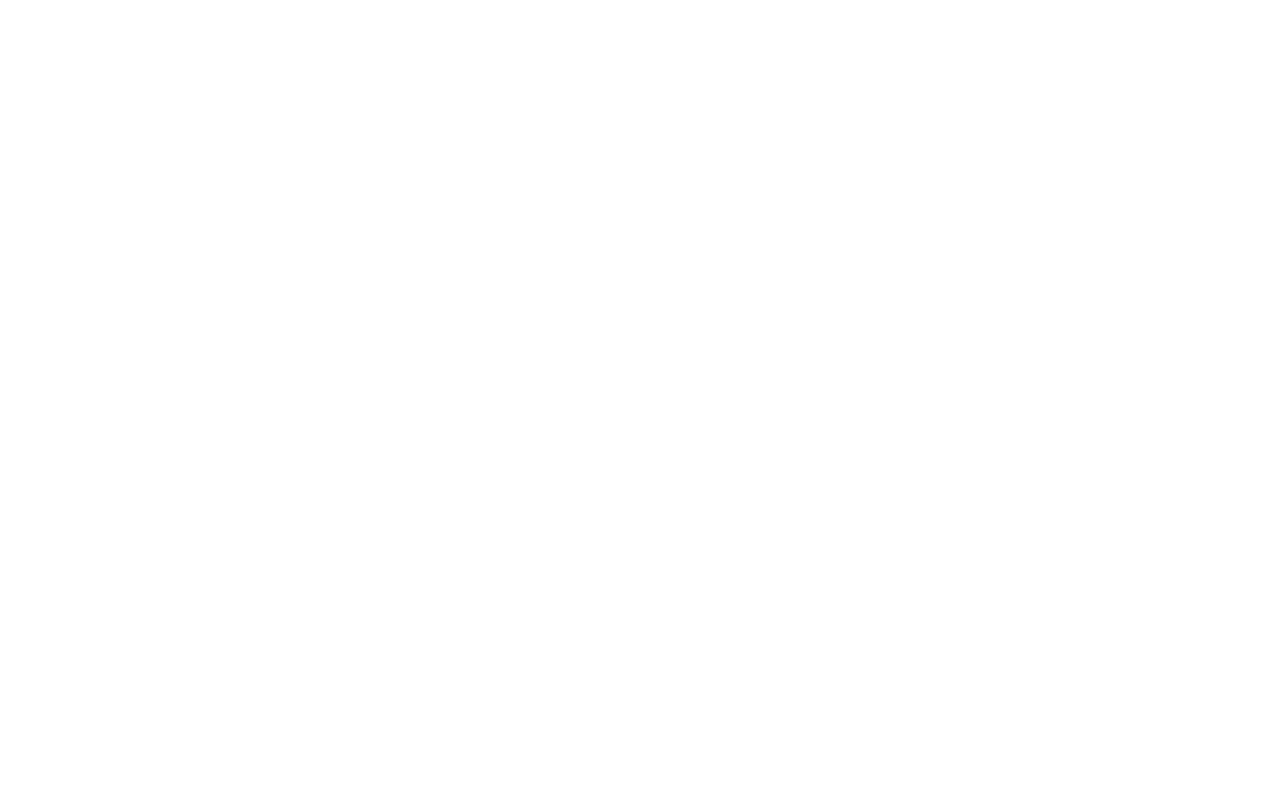
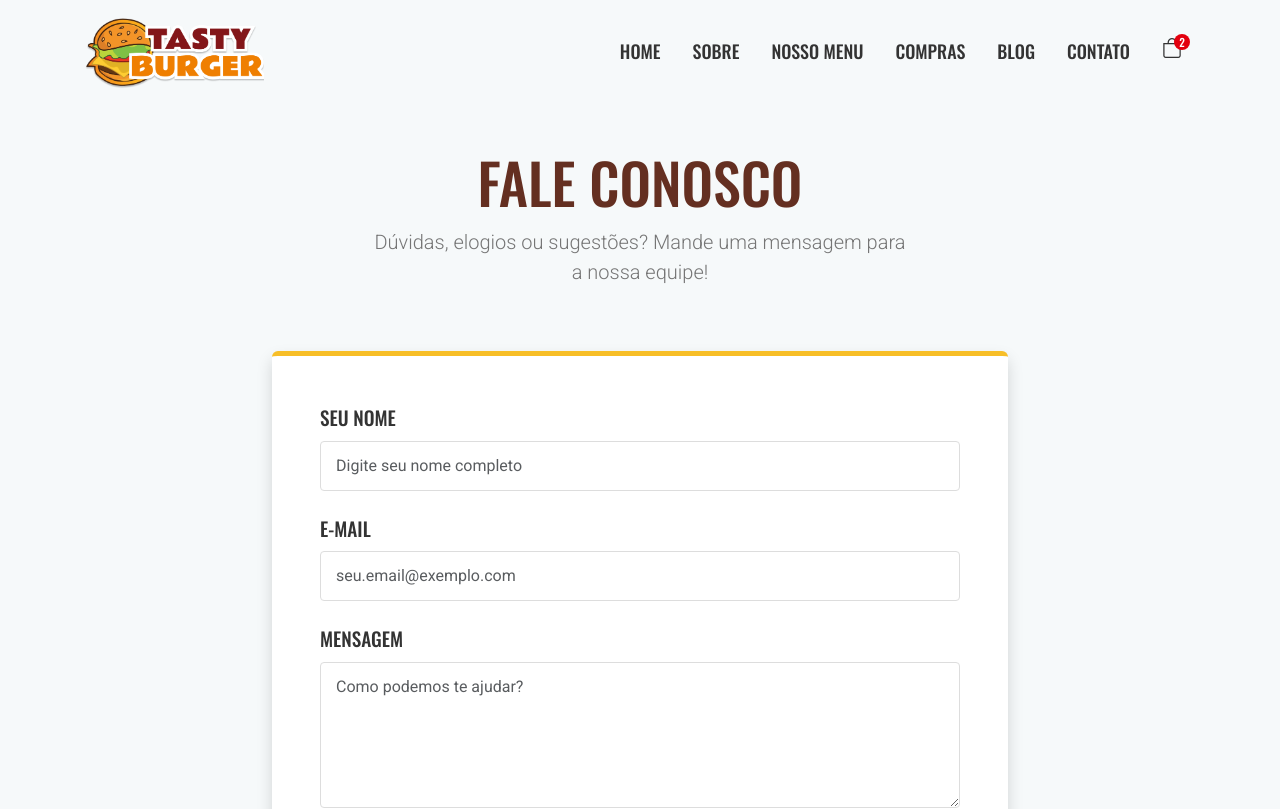
Before and after one commit to Wanderson-A-Timoteo/food-app, a React (Create React App) app: page /contact in a window 1280 px wide. Before the commit this address had no page. Shown: the top 809 px of the page. Built offline with nearby package versions, Linux system fonts and the light colour scheme.

Commit message:
feat: cria pagina Contato com formulario funcional usando useState e React Bootstrap

```diff
--- a/src/App.js
+++ b/src/App.js
@@ -3,6 +3,7 @@
 import Home from "./pages/Home/Home";
 import About from "./pages/About/About";
 import Menu from "./pages/Menu/Menu";
+import Contact from "./pages/Contact/Contact";
 
 function App() {
   return (
@@ -11,6 +12,7 @@
         <Route path="/" element={<Home />} />
         <Route path="/about" element={<About />} />
         <Route path="/menu" element={<Menu />} />
+        <Route path="/contact" element={<Contact />} />
       </Routes>
     </Router>
   );
--- /dev/null
+++ b/src/pages/Contact/Contact.js
@@ -0,0 +1,112 @@
+import React, { useState } from "react";
+import Layout from "../../components/Layouts/Layout";
+import { Container, Row, Col, Form, Button } from "react-bootstrap";
+import "../../styles/ContactStyle.css";
+
+function Contact() {
+  const [formData, setFormData] = useState({
+    name: "",
+    email: "",
+    message: "",
+  });
+
+  const [isSubmitted, setIsSubmitted] = useState(false);
+
+  // Função para atualizar o estado conforme o usuário digita
+  const handleChange = (e) => {
+    const { name, value } = e.target;
+    setFormData({ ...formData, [name]: value });
+  };
+
+  // Função disparada ao enviar o formulário
+  const handleSubmit = (e) => {
+    e.preventDefault();
+    console.log("Mensagem enviada com sucesso:", formData);
+    setIsSubmitted(true);
+
+    // Limpa o formulário
+    setFormData({ name: "", email: "", message: "" });
+
+    // Esconde a mensagem de sucesso após 5 segundos
+    setTimeout(() => {
+      setIsSubmitted(false);
+    }, 5000);
+  };
+
+  return (
+    <Layout>
+      <section className="contact_page_section pt-5 pb-5">
+        <Container>
+          <Row className="justify-content-center mt-5 mb-5">
+            <Col md={8} lg={6} className="text-center">
+              <h2 className="title_contact">Fale Conosco</h2>
+              <p className="subtitle_contact">
+                Dúvidas, elogios ou sugestões? Mande uma mensagem para a nossa equipe!
+              </p>
+            </Col>
+          </Row>
+
+          <Row className="justify-content-center">
+            <Col md={10} lg={8}>
+              <div className="contact_form_wrapper p-4 p-md-5 rounded shadow">
+                {isSubmitted ? (
+                  <div className="alert alert-success text-center" role="alert">
+                    <h4 className="alert-heading">Mensagem Enviada!</h4>
+                    <p>Obrigado por entrar em contato, {formData.name}. Nossa equipe retornará em breve.</p>
+                  </div>
+                ) : (
+                  <Form onSubmit={handleSubmit}>
+                    <Form.Group className="mb-4" controlId="formBasicName">
+                      <Form.Label>Seu Nome</Form.Label>
+                      <Form.Control
+                        type="text"
+                        placeholder="Digite seu nome completo"
+                        name="name"
+                        value={formData.name}
+                        onChange={handleChange}
+                        required
+                      />
+                    </Form.Group>
+
+                    <Form.Group className="mb-4" controlId="formBasicEmail">
+                      <Form.Label>E-mail</Form.Label>
+                      <Form.Control
+                        type="email"
+                        placeholder="seu.email@exemplo.com"
+                        name="email"
+                        value={formData.email}
+                        onChange={handleChange}
+                        required
+                      />
+                    </Form.Group>
+
+                    <Form.Group className="mb-4" controlId="formBasicMessage">
+                      <Form.Label>Mensagem</Form.Label>
+                      <Form.Control
+                        as="textarea"
+                        rows={5}
+                        placeholder="Como podemos te ajudar?"
+                        name="message"
+                        value={formData.message}
+                        onChange={handleChange}
+                        required
+                      />
+                    </Form.Group>
+
+                    <div className="text-center">
+                      <Button variant="danger" type="submit" className="btn_red w-100 mt-3">
+                        Enviar Mensagem
+                      </Button>
+                    </div>
+                  </Form>
+                )}
+              </div>
+            </Col>
+          </Row>
+        </Container>
+      </section>
+    </Layout>
+  );
+}
+
+export default Contact;
--- /dev/null
+++ b/src/styles/ContactStyle.css
@@ -0,0 +1,51 @@
+.contact_page_section {
+  background-color: var(--light-grey);
+  min-height: 80vh;
+  padding-top: 100px;
+  padding-bottom: 100px;
+}
+
+.title_contact {
+  font-size: 3.5rem;
+  color: var(--bg-coffee);
+  margin-top: 50px;
+}
+
+.subtitle_contact {
+  color: var(--grey);
+  font-size: 1.25rem;
+  font-family: var(--roboto-font);
+}
+
+.contact_form_wrapper {
+  background-color: var(--white);
+  border-top: 5px solid var(--yellow);
+}
+
+.contact_form_wrapper label {
+  font-family: var(--oswald-font);
+  font-size: 1.2rem;
+  font-weight: 500;
+  color: var(--light-black);
+  text-transform: uppercase;
+  margin-bottom: 8px;
+}
+
+.contact_form_wrapper .form-control {
+  border-radius: 4px;
+  padding: 12px 15px;
+  border: 1px solid var(--light-grey-2);
+}
+
+.contact_form_wrapper .form-control:focus {
+  border-color: var(--yellow);
+  box-shadow: 0 0 0 0.25rem rgba(247, 190, 39, 0.25);
+}
+
+/* Responsividade */
+@media (max-width: 767px) {
+  .title_contact {
+    font-size: 2.5rem;
+    margin-top: 30px;
+  }
+}
```
